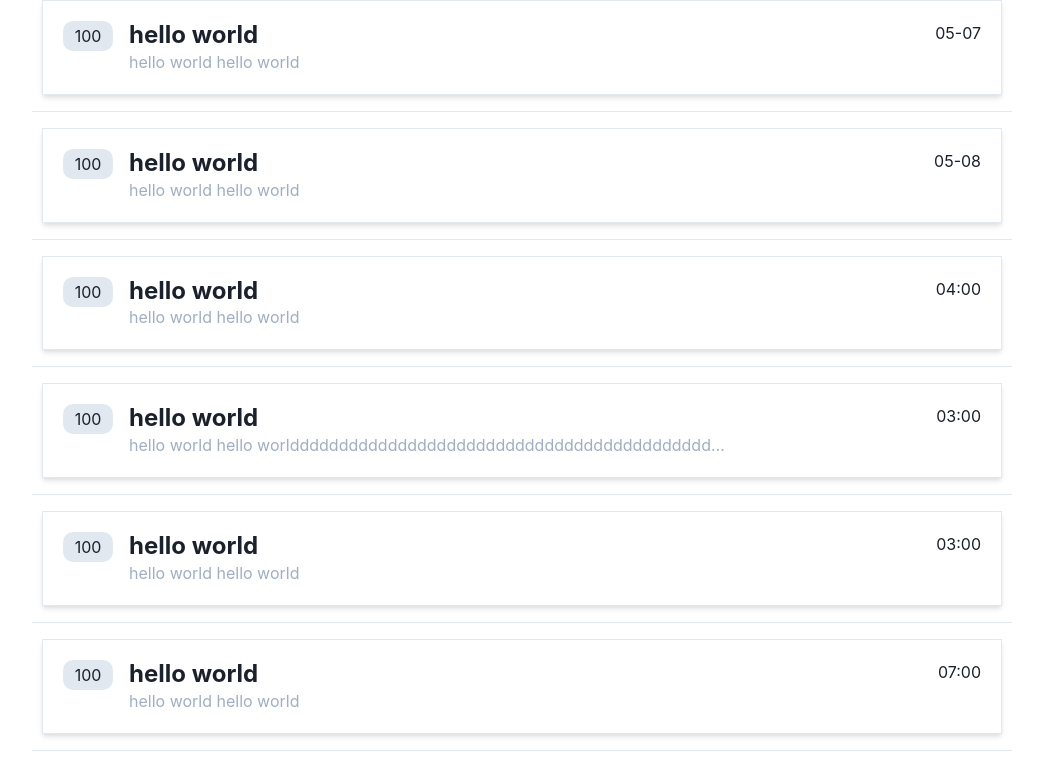
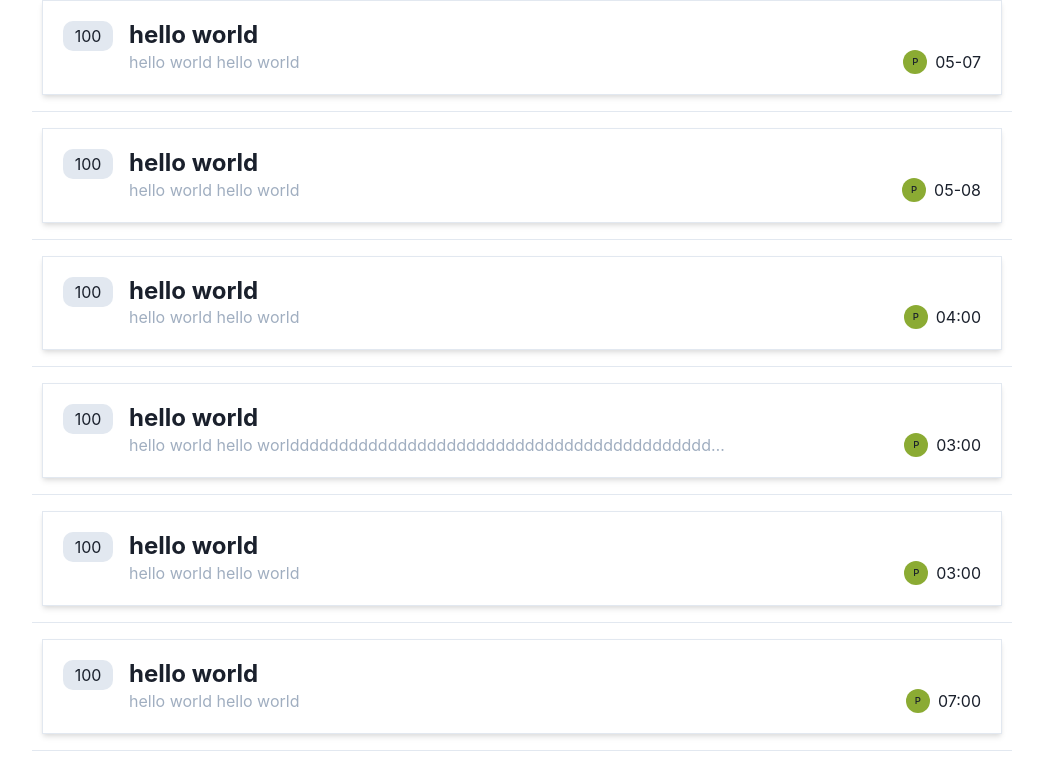
Before and after one commit to RainbowDashy/feplayground, a Next.js app in the folder proj/: page / in a window 1280 px wide. Shown: the top 766 px of the page, without its empty margins (118-1161 px from the left). Built offline with nearby package versions, Linux system fonts and the light colour scheme.

Commit message:
move post list to /components

```diff
--- /dev/null
+++ b/proj/components/PostList.js
@@ -0,0 +1,70 @@
+import {
+  Box,
+  VStack,
+  Flex,
+  Heading,
+  Text,
+  StackDivider,
+  Center,
+  Avatar,
+  Tooltip,
+  Link,
+} from "@chakra-ui/react";
+import Head from "next/head";
+import NextLink from "next/link";
+import { useEffect, useState } from "react";
+import { format, isToday } from "date-fns";
+
+export default function PostList() {
+  const [data, setData] = useState([]);
+  useEffect(() => {
+    fetch("/api/mock")
+      .then((res) => res.json())
+      .then((json) => {
+        console.log(json.data);
+        setData(json.data);
+      });
+  }, []);
+
+  const calcTime = (date) => {
+    if (isToday(date)) {
+      return format(date, "HH:mm");
+    } else {
+      return format(date, "MM-dd");
+    }
+  };
+
+  return (
+    <VStack
+      w="980px"
+      divider={<StackDivider borderColor="gray.200" />}
+      spacing={4}
+    >
+      {data.map((v, index) => (
+        <Flex p={5} shadow="md" borderWidth="1px" w={960} key={index}>
+          <Tooltip label="reply">
+            <Center w="50px" mr="4" bg="gray.200" borderRadius="10px" h="30px">
+              {v.reply_cnt}
+            </Center>
+          </Tooltip>
+          <Flex direction="column" grow={1}>
+            <Link as={NextLink} href={`/post/${v.pid}`}>
+              <Heading fontSize="2xl">{v.title}</Heading>
+            </Link>
+            <Text fontSize="md" color="gray.400" isTruncated maxWidth="600px">
+              {v.content}
+            </Text>
+          </Flex>
+          <Flex align="flex-end">
+            <Avatar name={v.user} size="xs" />
+            <Text ml="8px">
+              <Tooltip label="last replied">
+                {calcTime(new Date(v.time))}
+              </Tooltip>
+            </Text>
+          </Flex>
+        </Flex>
+      ))}
+    </VStack>
+  );
+}
--- a/proj/pages/api/mock/index.js
+++ b/proj/pages/api/mock/index.js
@@ -1,11 +1,12 @@
 const rep = {
   data: [
     {
-      reply_cnt: "100",
+      reply_cnt: 100,
       title: "hello world",
       content: "hello world hello world",
       time: "2021-05-07T06:00:01.885Z",
       user: "p0ny",
+      pid: 1,
     },
     {
       reply_cnt: "100",
@@ -13,6 +14,7 @@ const rep = {
       content: "hello world hello world",
       time: "2021-05-08T03:00:01.885Z",
       user: "p0ny",
+      pid: 2,
     },
     {
       reply_cnt: "100",
@@ -20,6 +22,7 @@ const rep = {
       content: "hello world hello world",
       time: "2021-05-09T04:00:01.885Z",
       user: "p0ny",
+      pid: 3,
     },
     {
       reply_cnt: "100",
@@ -27,6 +30,7 @@ const rep = {
       content: "hello world hello worlddddddddddddddddddddddddddddddddddddddddddddddddddddddddddddddddddddddddddddddddddddddddddddddddddddd",
       time: "2021-05-09T03:00:01.885Z",
       user: "p0ny",
+      pid: 4,
     },
     {
       reply_cnt: "100",
@@ -34,6 +38,7 @@ const rep = {
       content: "hello world hello world",
       time: "2021-05-09T03:00:01.885Z",
       user: "p0ny",
+      pid: 5,
     },
     {
       reply_cnt: "100",
@@ -41,6 +46,7 @@ const rep = {
       content: "hello world hello world",
       time: "2021-05-09T07:00:01.885Z",
       user: "p0ny",
+      pid: 6,
     },
     {
       reply_cnt: "100",
@@ -48,6 +54,7 @@ const rep = {
       content: "hello world hello world",
       time: "2021-05-09T03:00:01.885Z",
       user: "p0ny",
+      pid: 7,
     },
     {
       reply_cnt: "100",
@@ -55,6 +62,7 @@ const rep = {
       content: "hello world hello world",
       time: "2021-05-09T03:00:01.885Z",
       user: "p0ny",
+      pid: 8,
     },
     {
       reply_cnt: "100",
@@ -62,6 +70,7 @@ const rep = {
       content: "hello world hello world",
       time: "2021-05-09T03:00:01.885Z",
       user: "p0ny",
+      pid: 9,
     },
   ],
 };
--- a/proj/pages/index.js
+++ b/proj/pages/index.js
@@ -6,31 +6,18 @@ import {
   Text,
   StackDivider,
   Center,
-} from "@chakra-ui/layout";
+  Avatar,
+  Tooltip,
+  Link,
+} from "@chakra-ui/react";
 import Head from "next/head";
 import Image from "next/image";
+import NextLink from "next/link";
 import { useEffect, useState } from "react";
 import { format, isToday } from "date-fns";
+import PostList from "../components/PostList";
 
 export default function Home() {
-  const [data, setData] = useState([]);
-  useEffect(() => {
-    fetch("/api/mock")
-      .then((res) => res.json())
-      .then((json) => {
-        console.log(json);
-        setData(json.data);
-      });
-  }, []);
-
-  const calcTime = (date) => {
-    if (isToday(date)) {
-      return format(date, "HH:mm")
-    } else {
-      return format(date, "MM-dd")
-    }
-  }
-
   return (
     <Center>
       <Head>
@@ -38,24 +25,7 @@ export default function Home() {
         <meta name="description" content="simple tieba" />
         <link rel="icon" href="/favicon.ico" />
       </Head>
-      <VStack w="980px" divider={<StackDivider borderColor="gray.200" />} spacing={4}>
-        {data.map((v, index) => (
-          <Flex p={5} shadow="md" borderWidth="1px" w={960} key={index}>
-            <Center w="50px" mr="4" bg="gray.200" borderRadius="10px" h="30px">
-              {v.reply_cnt}
-            </Center>
-            <Flex direction="column" grow={1}>
-              <Heading fontSize="2xl">{v.title}</Heading>
-              <Text fontSize="md" color="gray.400" isTruncated maxWidth="600px">
-                {v.content}
-              </Text>
-            </Flex>
-            <Text>
-              {calcTime(new Date(v.time))}
-            </Text>
-          </Flex>
-        ))}
-      </VStack>
+      <PostList />
     </Center>
   );
 }
```
Also changed, not shown: proj/pages/post/[pid].js (added, +12 -0 lines).
